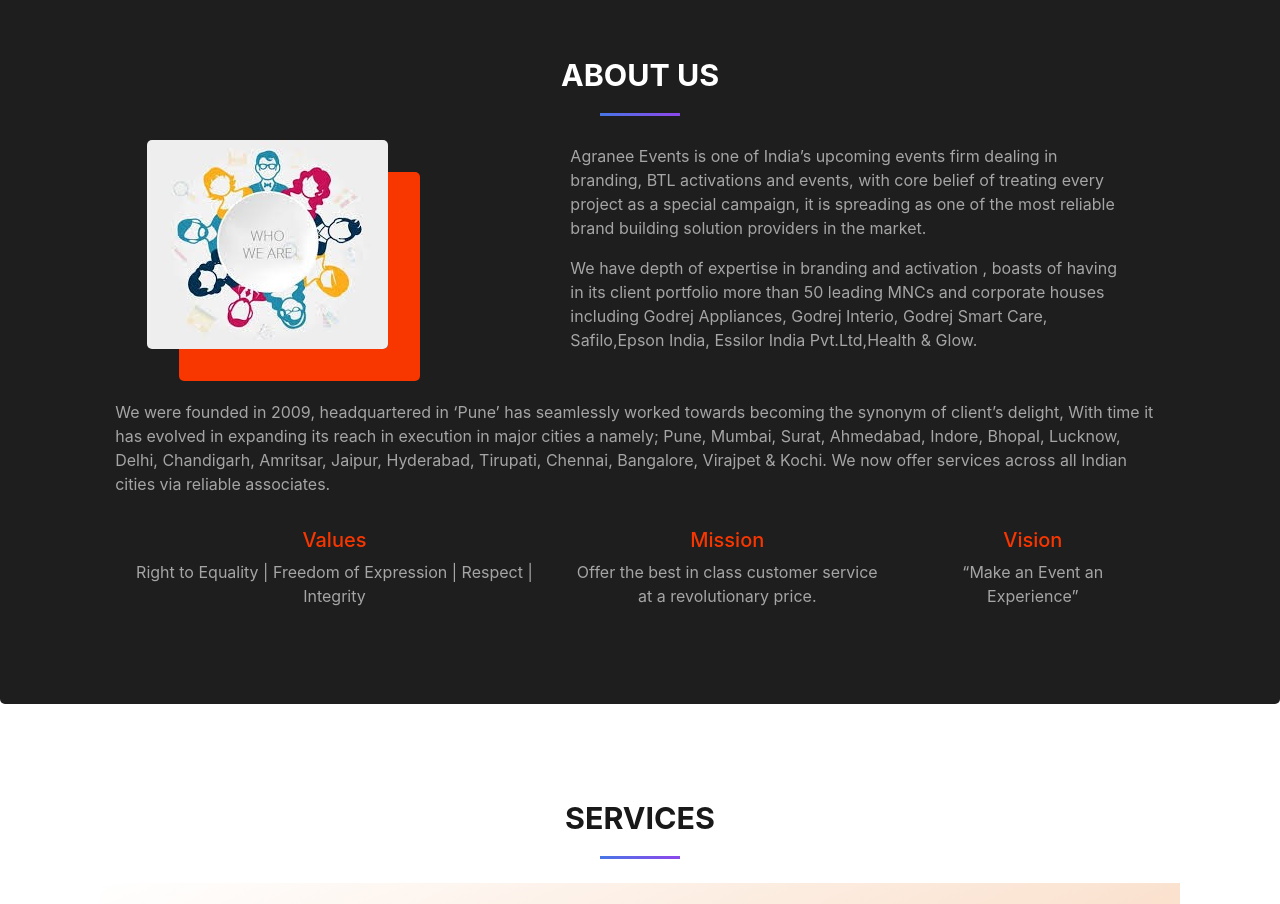
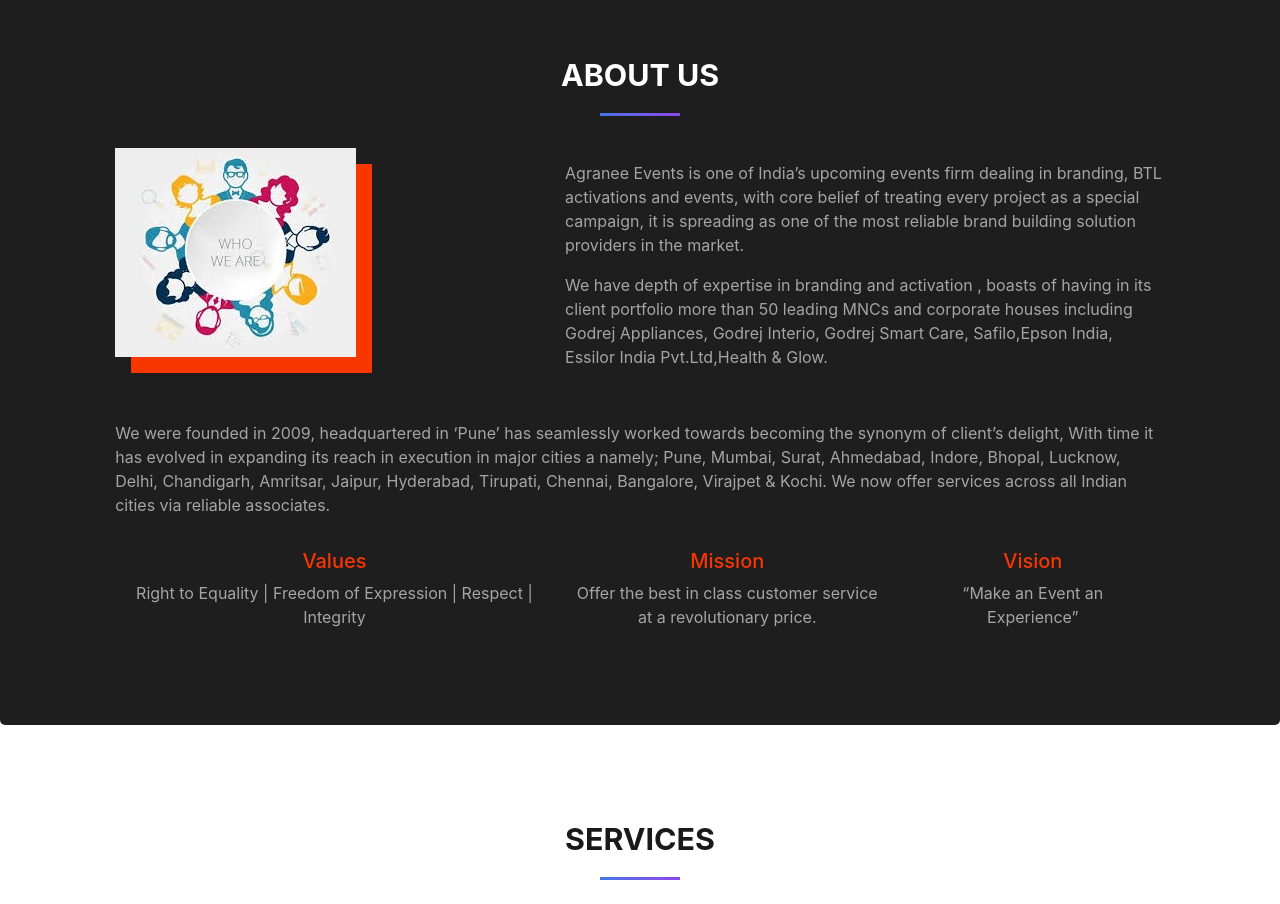
Before and after one commit to ShahinaKamal/AgraneeWebsite, a website with bundled scripts: page index.html in a window 1280 px wide. Shown: the part 2404-3308 px from the top of the page. Built offline with nearby package versions, Linux system fonts and the light colour scheme; files whose address does not match are found by name.

Commit message:
js file changes

```diff
--- a/index.html
+++ b/index.html
@@ -257,7 +257,7 @@
             </div>
 
             <!--Carousel Wrapper-->
-            <div id="multi-item-portfolio" class="carousel slide carousel-multi-item carousel-multi-item-2" data-ride="carousel">
+            <div id="multi-item-portfolio " class="carousel slide carousel-multi-item carousel-multi-item-2" data-ride="carousel">
                                 <!--Controls-->
                   <div class="controls-top text-center">
                     <a  href="#multi-item-portfolio" data-slide="prev">
@@ -269,7 +269,7 @@
             <!--/.Controls-->
 
                     <!--Slides-->
-                    <div class=" row carousel-inner  " role="listbox" data-aos="fade-up">
+                    <div class=" row portfolio-container carousel-inner  " role="listbox" data-aos="fade-up">
                         <!-- Here slides are added dynamically from main.js file -->
                     </div>
              </div>
@@ -287,9 +287,9 @@
                 <h3 class="heading">About Us</h3>
                 <div class="heading-underline"></div>
             </div>
-            <div class="row pt-1 about-image-row ">
-                <div class="col-md-5"><img src="img/about.jpg"  alt=""></div>
-                <div class="col-md-7 pt-4">
+            <div class="row  about-image-row ">
+                <div class="col-md-5 d-flex justify-content-left align-self-center mb-3 pb-4"><img src="img/about.jpg"  alt=""></div>
+                <div class="col-md-7">
                     <p>
                         Agranee Events is one of India’s upcoming events firm dealing in
                         branding, BTL activations and events, with core belief of treating
@@ -304,7 +304,7 @@
             </div>
 
             <div class="row" >
-                <div class="col-md-12"><p>
+                <div class="col-md-12 mt-4"><p>
                     We were founded in 2009, headquartered in ‘Pune’ has seamlessly worked towards becoming the synonym of client’s delight, With time it has evolved in expanding its reach in execution in major cities a namely; Pune, Mumbai, Surat, Ahmedabad, Indore, Bhopal, Lucknow, Delhi, Chandigarh, Amritsar, Jaipur, Hyderabad,  Tirupati, Chennai, Bangalore, Virajpet & Kochi. We now offer services across all Indian cities via reliable associates.
                 </p></div>
 
--- a/sass/_components.scss
+++ b/sass/_components.scss
@@ -272,18 +272,19 @@
   }
 
  // overflow: scroll;
-  //.portfoilo-container{
-  //   height:auto;
-  //   width:auto;
-  // }
+  .portfoilo-container{
+    position: relative;
+    height:auto;
+    //width:auto;
+  }
    .carousel-inner{
     min-height:300px;
     //overflow: scroll;
     //width:auto;
   }
   .portfolio-item {
-    margin-bottom: 2rem;
-   // height:15rem;
+   // margin-bottom: 2rem;
+    //padding:2rem;
   }
   #portfolio-filters {
     padding: 0;
@@ -359,6 +360,7 @@
       z-index: 13;
     }
     .service-image-right img {
+
       //border-radius: 5px;
       box-shadow: 1rem 1rem 0px 0px $primary-color-1;
     }
--- a/sass/_layout.scss
+++ b/sass/_layout.scss
@@ -127,15 +127,16 @@
 
   }
   img{
-    border-radius: 5px;
-    box-shadow: 2rem 2rem $primary-color-1;
+   // border-radius: 5px;
+   box-shadow: 1rem 1rem 0px 0px $primary-color-1;
   }
   &-image-row{
+    margin-top:2rem;
     display: flex;
    justify-content: center;
      align-items: center;
 
-    padding:2rem;
+    //padding:2rem;
     color:$black-background-font-color;
 
   }
```
Also changed, not shown: css/style.css.
